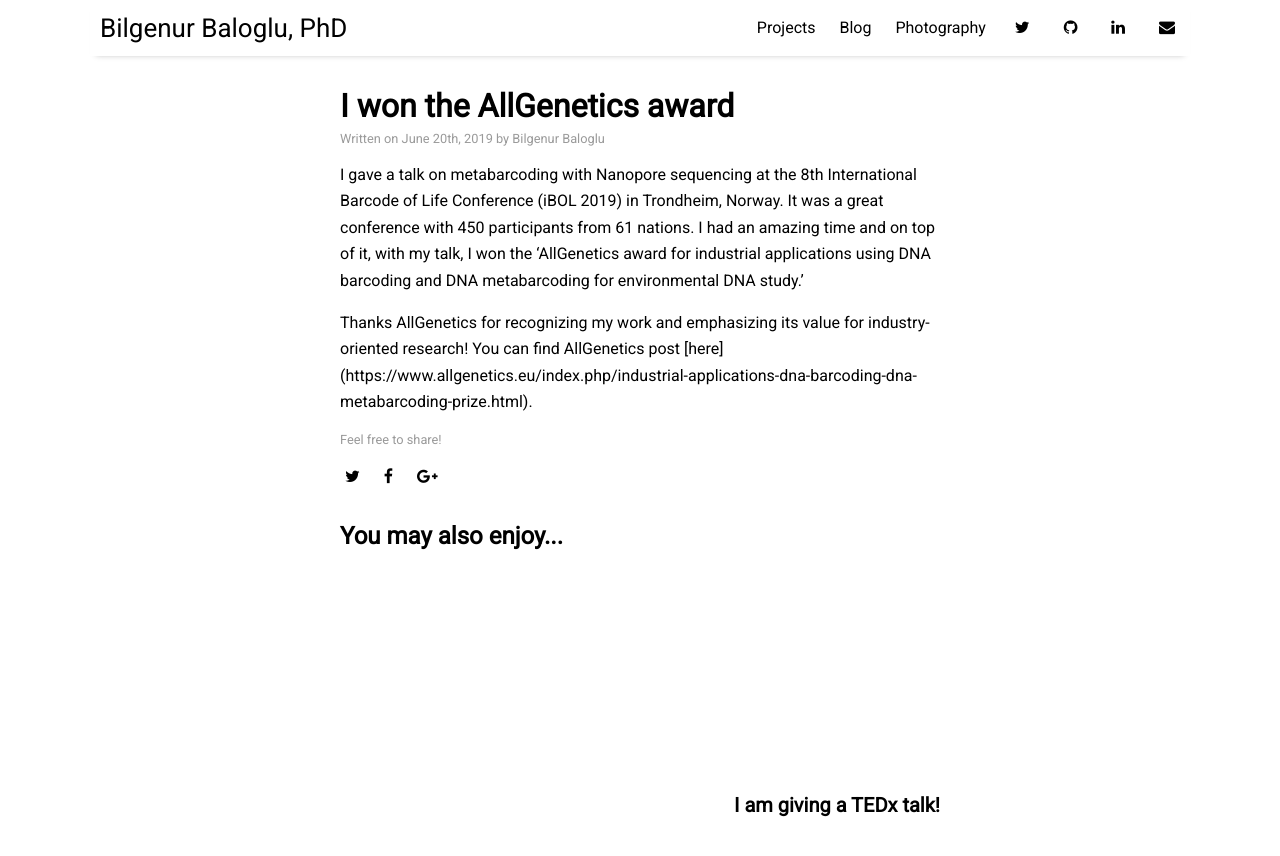
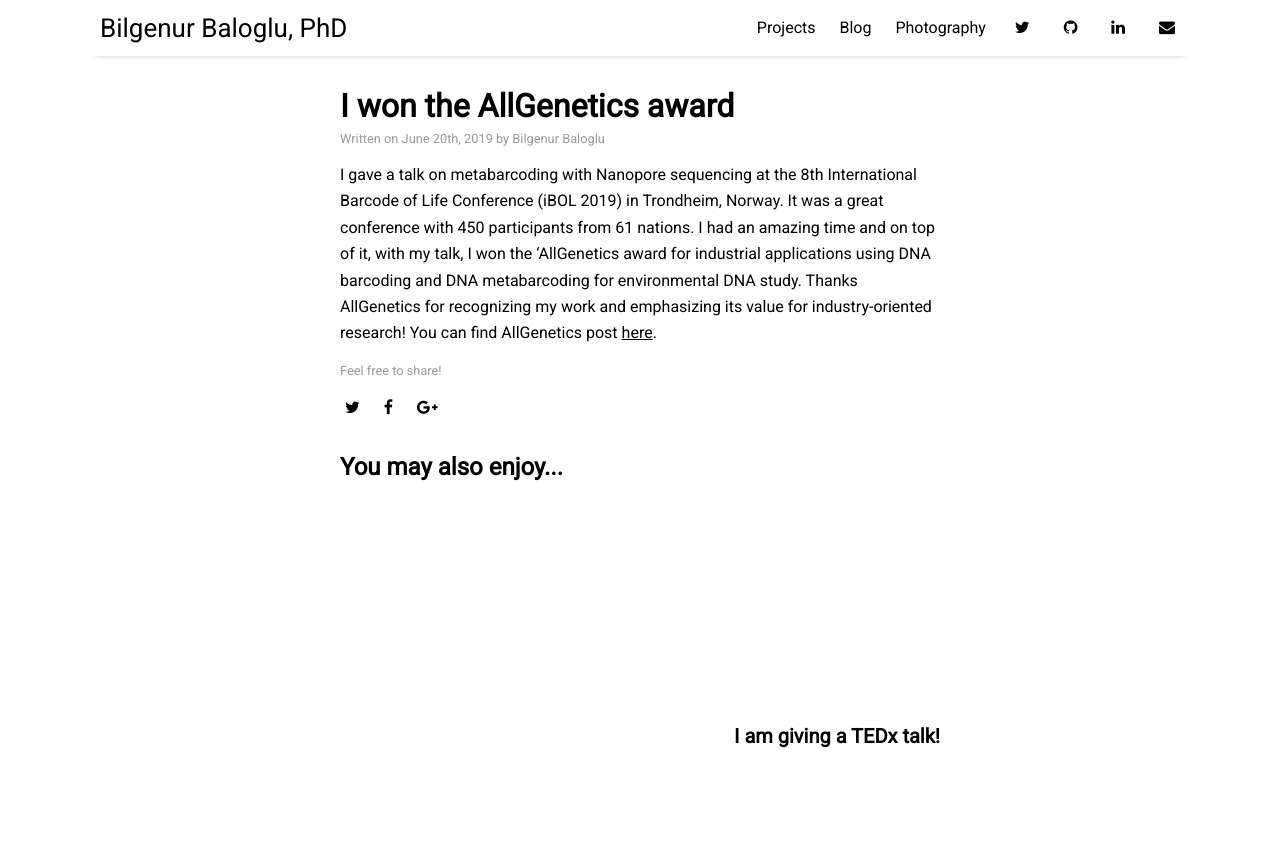
Before and after one commit to BBaloglu/bbaloglu.github.io, a Jekyll site: the page built from _posts/2019-06-20-IBOL.md, in a window 1280 px wide and 900 px high. Shown: the top 856 px of the window. Built offline with Jekyll 4.4.1, drawn with Linux system fonts in a browser that asks for light colours; nearby versions of some CDN libraries.

```diff
--- a/_posts/2019-06-20-IBOL.md
+++ b/_posts/2019-06-20-IBOL.md
@@ -6,9 +6,4 @@ categories: blog
 tags: [women scientists, award, nanopore sequencing, conference, AllGenetics]
 ---
 
- I gave a talk on metabarcoding with Nanopore sequencing at the 8th International Barcode of Life Conference (iBOL 2019) in Trondheim, Norway.
- It was a great conference with 450 participants from 61 nations. I had an amazing time and on top of it, with my talk,
- I won the 'AllGenetics award for industrial applications using DNA barcoding and DNA metabarcoding for environmental DNA study.'
-
- Thanks AllGenetics for recognizing my work and emphasizing its value for industry-oriented research! You can find AllGenetics post [here]
- (https://www.allgenetics.eu/index.php/industrial-applications-dna-barcoding-dna-metabarcoding-prize.html).
+I gave a talk on metabarcoding with Nanopore sequencing at the 8th International Barcode of Life Conference (iBOL 2019) in Trondheim, Norway. It was a great conference with 450 participants from 61 nations. I had an amazing time and on top of it, with my talk, I won the 'AllGenetics award for industrial applications using DNA barcoding and DNA metabarcoding for environmental DNA study. Thanks AllGenetics for recognizing my work and emphasizing its value for industry-oriented research! You can find AllGenetics post [here](https://www.allgenetics.eu/index.php/industrial-applications-dna-barcoding-dna-metabarcoding-prize.html).
```
Also changed, not shown: _posts/2020-06-05-oceans.md (+3 -0 lines), 1 other file.
